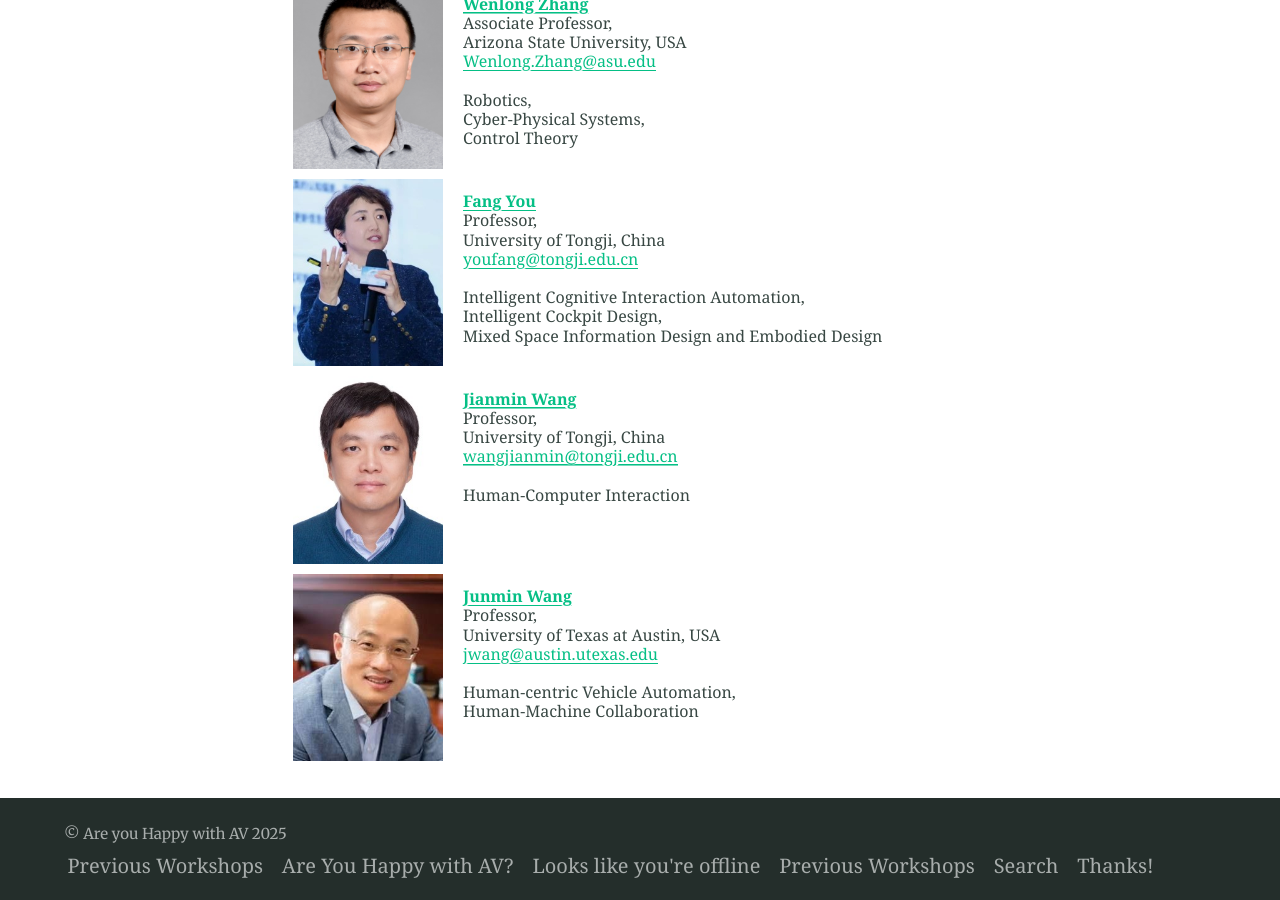
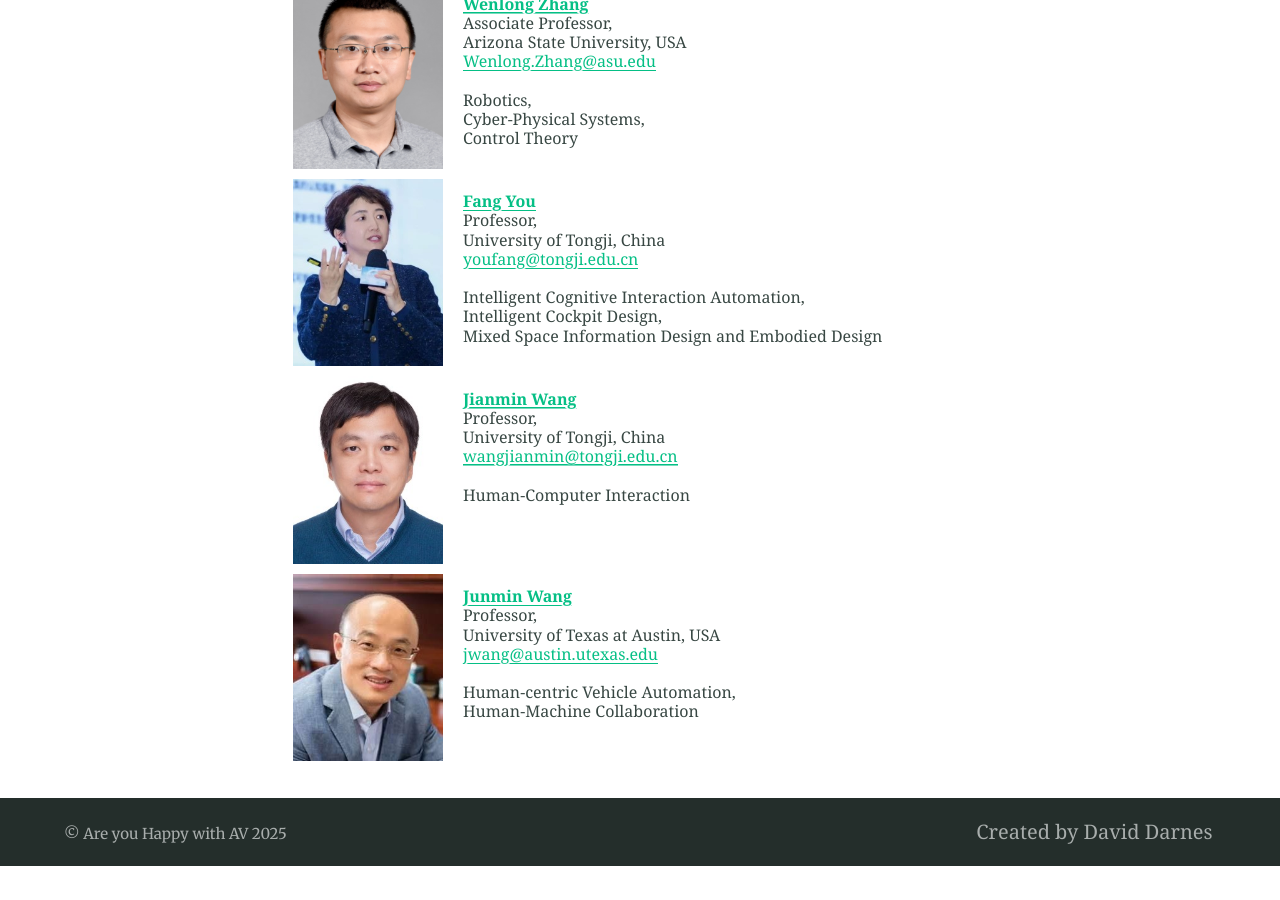
Before and after one commit to Are-You-Happy-with-AV/are-you-happy-with-av.github.io, a Jekyll site: the page built from index.md, in a window 1280 px wide and 900 px high, scrolled down 3586 px. Built offline with Jekyll 4.4.1, drawn with Linux system fonts in a browser that asks for light colours; after the commit the page ends 4452 px from its top, so only the background shows below that; part of the change alters nothing that is shown.

Commit message:
Update _config.yml

```diff
--- a/_config.yml
+++ b/_config.yml
@@ -137,8 +137,8 @@ navigation_header:
   # url: https://github.com/daviddarnes/alembic
 
 navigation_footer:
-# - title: Created by David Darnes
-#   url: https://darn.es
+- title: Created by David Darnes
+  url: https://darn.es
 
 social_links: # Appears in sidebar. Set the urls then uncomment and comment out as desired
   Twitter: https://twitter.com/DavidDarnes
```
